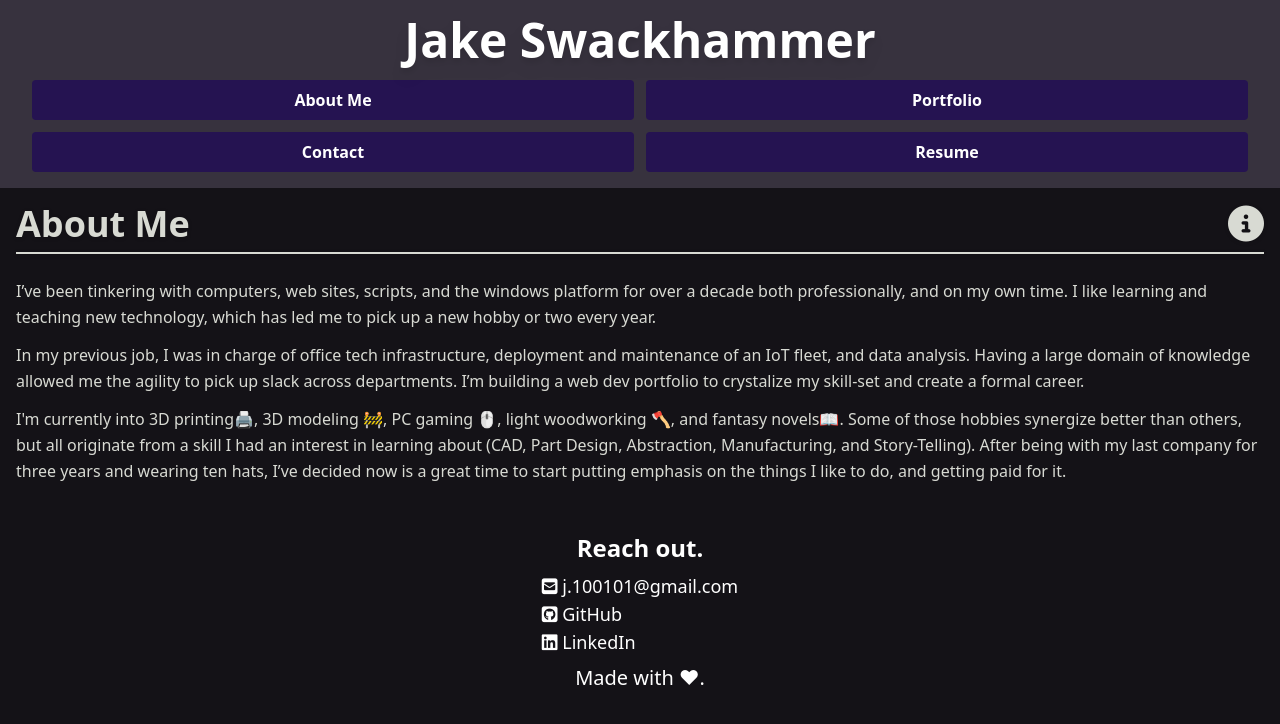
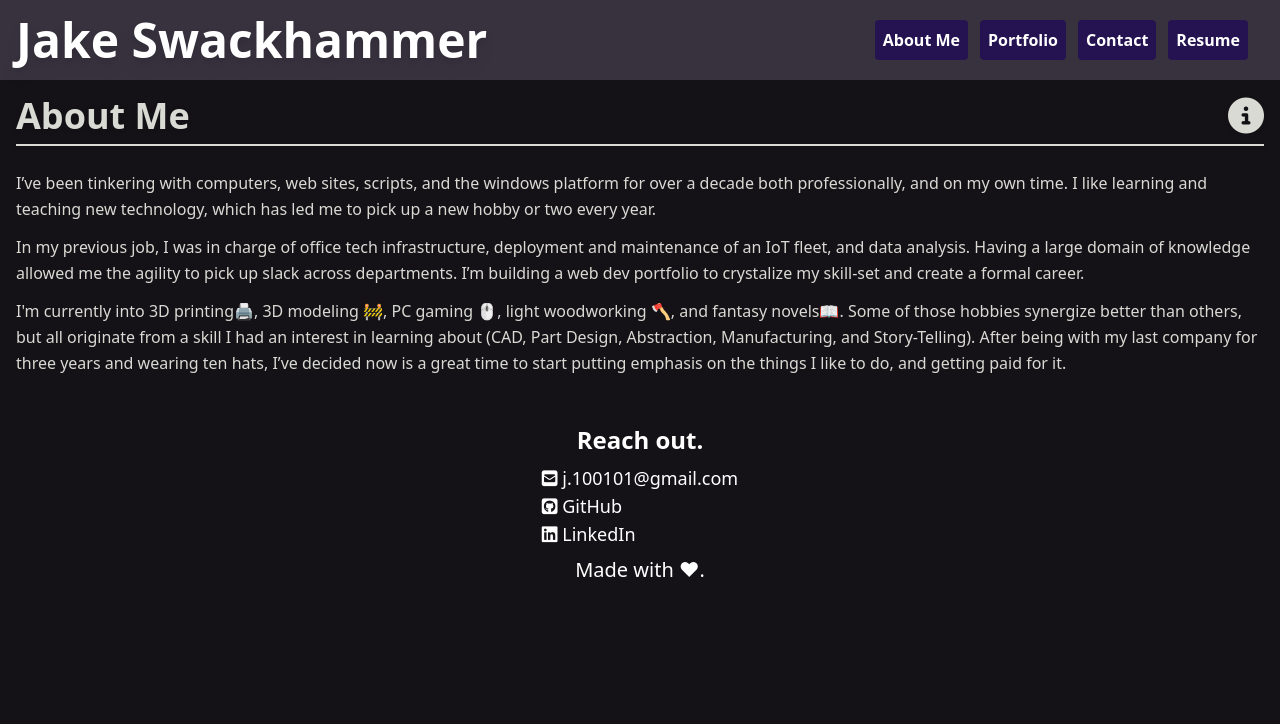
Before and after one commit to graybishop/react-portfolio, a React (Create React App) app: page / in a window 1280 px wide. Shown: the top 724 px of the page. Built offline with nearby package versions, Linux system fonts and the light colour scheme.

Commit message:
fixed header mobile styling

```diff
--- a/src/App.js
+++ b/src/App.js
@@ -31,7 +31,7 @@ function App() {
   let navigationProps = {pages, setCurrentPage}
 
   return (
-    <div className='flex flex-col h-full bg-black-coffee'>
+    <div className='flex flex-col h-full bg-black-coffee-dark'>
       <Header navigationProps={navigationProps}/>
       {renderSection()}
       <Footer />
--- a/src/components/page-components/Header.js
+++ b/src/components/page-components/Header.js
@@ -4,8 +4,8 @@ const Header = (props) => {
 
 
   return(
-    <header className="bg-black-coffee flex flex-col items-center p-4 gap-4 text-white ">
-        <h1 className="text-5xl font-bold filter drop-shadow-lg">Jake Swackhammer</h1>
+    <header className="bg-black-coffee flex flex-col items-center p-4 gap-4 text-white md:flex-row">
+        <h1 className="text-5xl font-bold filter drop-shadow-lg flex-1">Jake Swackhammer</h1>
         <Navigation navigationProps={props.navigationProps} />
     </header>
   )
--- a/src/components/page-components/Navigation.js
+++ b/src/components/page-components/Navigation.js
@@ -6,7 +6,7 @@ const Navigation = ({navigationProps}) => {
 
 
   return (
-    <nav className='grid grid-cols-2 gap-3 w-full px-4'>
+    <nav className='grid grid-cols-2 gap-3 w-full px-4 sm:flex sm:flex-row justify-center sm:w-auto'>
       <button onClick={()=>clickHandler(navigationProps.pages[0])}>About Me</button>
       <button onClick={()=>clickHandler(navigationProps.pages[1])}>Portfolio</button>
       <button onClick={()=>clickHandler(navigationProps.pages[2])}>Contact</button>
```
